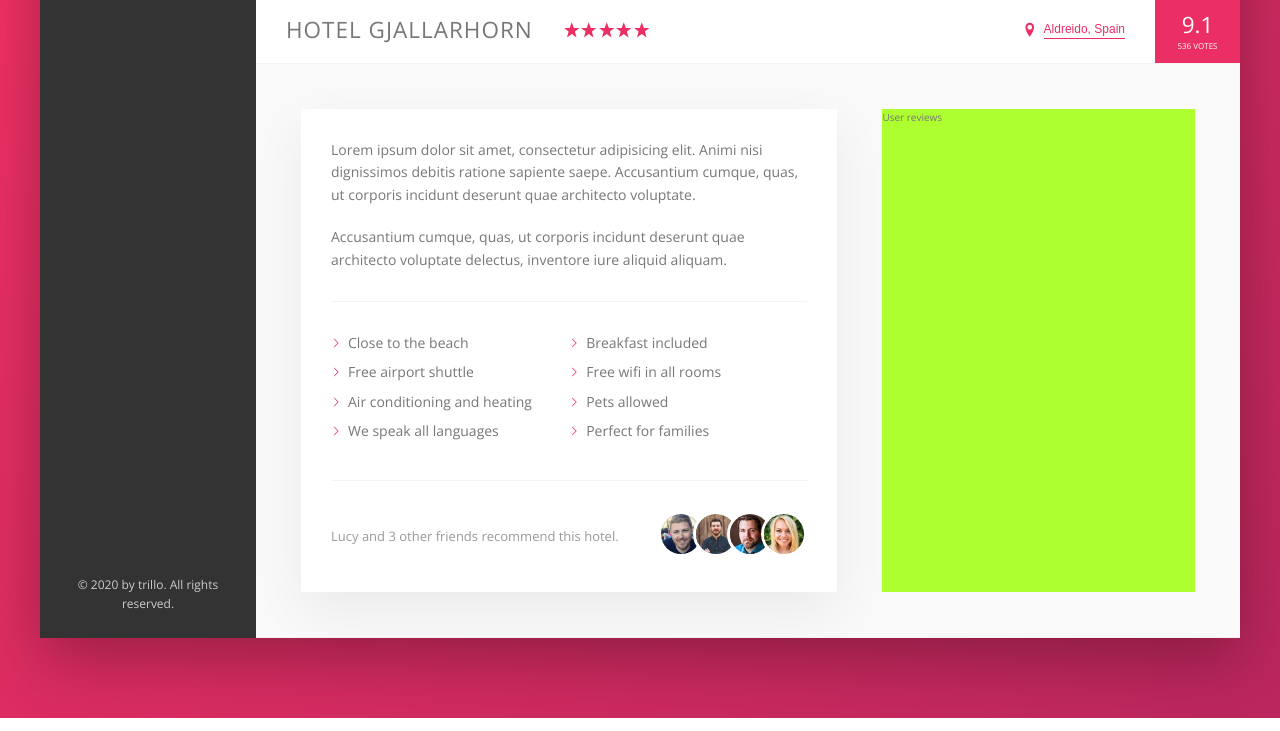
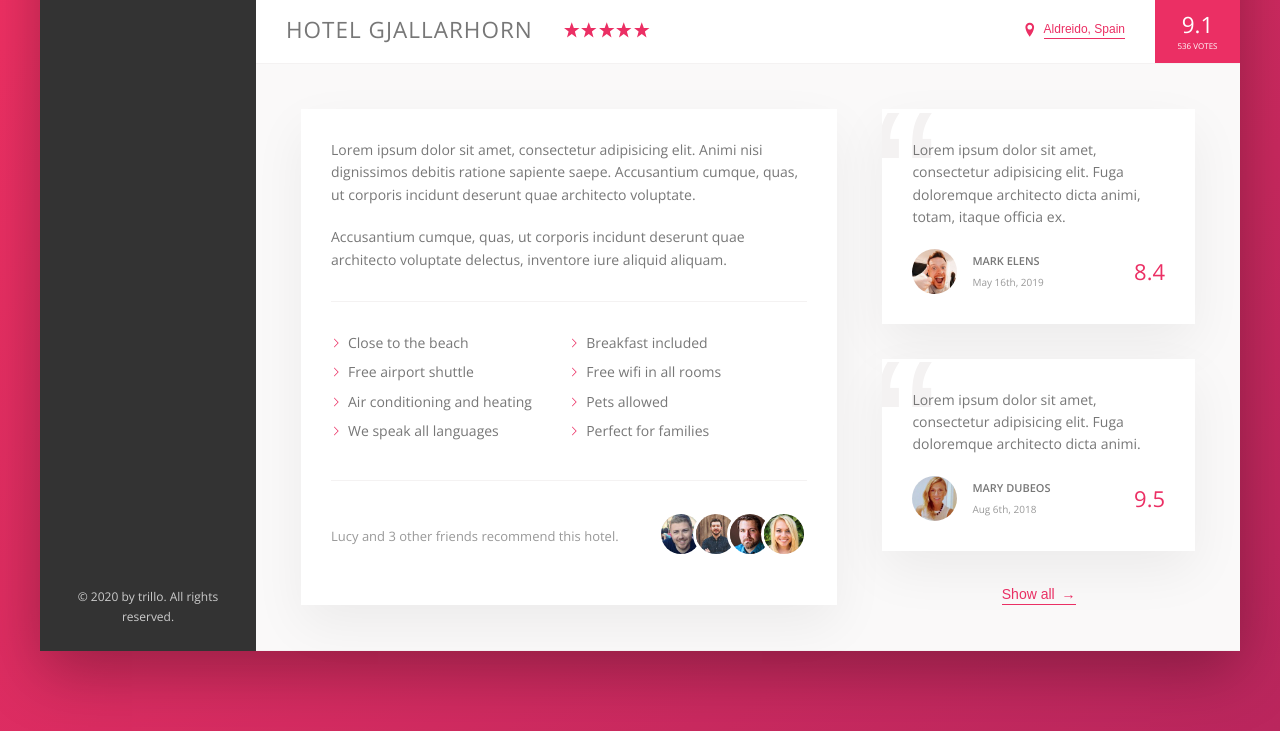
Before and after one commit to Ghevi/Trillo, a website: page index.html in a window 1280 px wide. Shown: the part 538-1269 px from the top of the page. Drawn offline with nearby package versions, Linux system fonts and the light colour scheme.

Commit message:
Added user reviews section

```diff
--- a/index.html
+++ b/index.html
@@ -190,18 +190,73 @@
                 </p>
 
                 <div class="recommend__friends">
-                  <img src="img/user-3.jpg" alt="Friend 1" class="recommend__photo">
-                  <img src="img/user-4.jpg" alt="Friend 2" class="recommend__photo">
-                  <img src="img/user-5.jpg" alt="Friend 3" class="recommend__photo">
-                  <img src="img/user-6.jpg" alt="Friend 4" class="recommend__photo">
+                  <img
+                    src="img/user-3.jpg"
+                    alt="Friend 1"
+                    class="recommend__photo"
+                  />
+                  <img
+                    src="img/user-4.jpg"
+                    alt="Friend 2"
+                    class="recommend__photo"
+                  />
+                  <img
+                    src="img/user-5.jpg"
+                    alt="Friend 3"
+                    class="recommend__photo"
+                  />
+                  <img
+                    src="img/user-6.jpg"
+                    alt="Friend 4"
+                    class="recommend__photo"
+                  />
                 </div>
               </div>
             </div>
 
             <div class="user-reviews">
-              User reviews
+              <figure class="review">
+                <blockquote class="review__text">
+                  Lorem ipsum dolor sit amet, consectetur adipisicing elit. Fuga
+                  doloremque architecto dicta animi, totam, itaque officia ex.
+                </blockquote>
+                <figcaption class="review__user">
+                  <img
+                    src="img/user-1.jpg"
+                    alt="User 1"
+                    class="review__photo"
+                  />
+                  <div class="review__user-box">
+                    <p class="review__user-name">Mark Elens</p>
+                    <p class="review__user-date">May 16th, 2019</p>
+                  </div>
+                  <div class="review__rating">8.4</div>
+                </figcaption>
+              </figure>
+
+              <figure class="review">
+                <blockquote class="review__text">
+                  Lorem ipsum dolor sit amet, consectetur adipisicing elit. Fuga
+                  doloremque architecto dicta animi.
+                </blockquote>
+                <figcaption class="review__user">
+                  <img
+                    src="img/user-2.jpg"
+                    alt="User 1"
+                    class="review__photo"
+                  />
+                  <div class="review__user-box">
+                    <p class="review__user-name">Mary Dubeos</p>
+                    <p class="review__user-date">Aug 6th, 2018</p>
+                  </div>
+                  <div class="review__rating">9.5</div>
+                </figcaption>
+              </figure>
+
+              <button class="btn-inline">Show all <span>&rarr;</span></button>
             </div>
           </div>
+
         </main>
       </div>
     </div>
--- a/sass/_components.scss
+++ b/sass/_components.scss
@@ -275,8 +275,17 @@
   cursor: pointer;
   transition: all 0.2s;
 
+  & span {
+    margin-left: 3px;
+    transition: margin-left 0.2s;
+  }
+
   &:hover {
     color: var(--color-grey-dark-1);
+
+    span {
+      margin-left: 8px;
+    }
   }
 
   &:focus {
@@ -368,3 +377,69 @@
     }
   }
 }
+
+// Reviews
+.review {
+  background-color: #fff;
+  box-shadow: var(--shadow-light);
+  padding: 3rem;
+  margin-bottom: 3.5rem;
+  position: relative;
+  overflow: hidden;
+
+  display: flex;
+  flex-direction: column;
+
+  &__text {
+    margin-bottom: 2rem;
+    z-index: 10;
+    position: relative;
+  }
+
+  &__user {
+    display: flex;
+    align-items: center;
+    justify-content: space-between;
+  }
+
+  &__photo {
+    height: 4.5rem;
+    width: 4.5rem;
+    border-radius: 50%;
+    margin-right: 1.5rem;
+  }
+
+  &__user-box {
+    margin-right: auto;
+  }
+
+  &__user-name {
+    font-size: 1.1rem;
+    font-weight: 600;
+    text-transform: uppercase;
+    margin-bottom: 0.4rem;
+  }
+
+  &__user-date {
+    font-size: 1rem;
+    color: var(--color-grey-dark-3);
+  }
+
+  &__rating {
+    font-size: 2.2rem;
+    font-weight: 300;
+    color: var(--color-primary);
+  }
+
+  &::before {
+    content: '\201C';
+    position: absolute;
+    top: -2.75rem;
+    left: -1rem;
+    line-height: 1;
+    font-size: 20rem;
+    font-family: sans-serif;
+    color: var(--color-grey-light-2);
+    z-index: 1;
+  }
+}
--- a/sass/_layout.scss
+++ b/sass/_layout.scss
@@ -43,6 +43,7 @@
 }
 
 .detail {
+  font-size: 1.4rem;
   display: flex;
   padding: 4.5rem;
   background-color: var(--color-grey-light-1);
@@ -50,7 +51,6 @@
 }
 
 .description {
-  font-size: 1.4rem;
   background-color: #fff;
   box-shadow: var(--shadow-light);
   padding: 3rem;
@@ -59,6 +59,10 @@
 }
 
 .user-reviews {
-  background-color: greenyellow;
+  // background-color: greenyellow;
   flex: 1;
+
+  display: flex;
+  flex-direction: column;
+  align-items: center;
 }
```
Also changed, not shown: sass/main.css, 1 other file.
